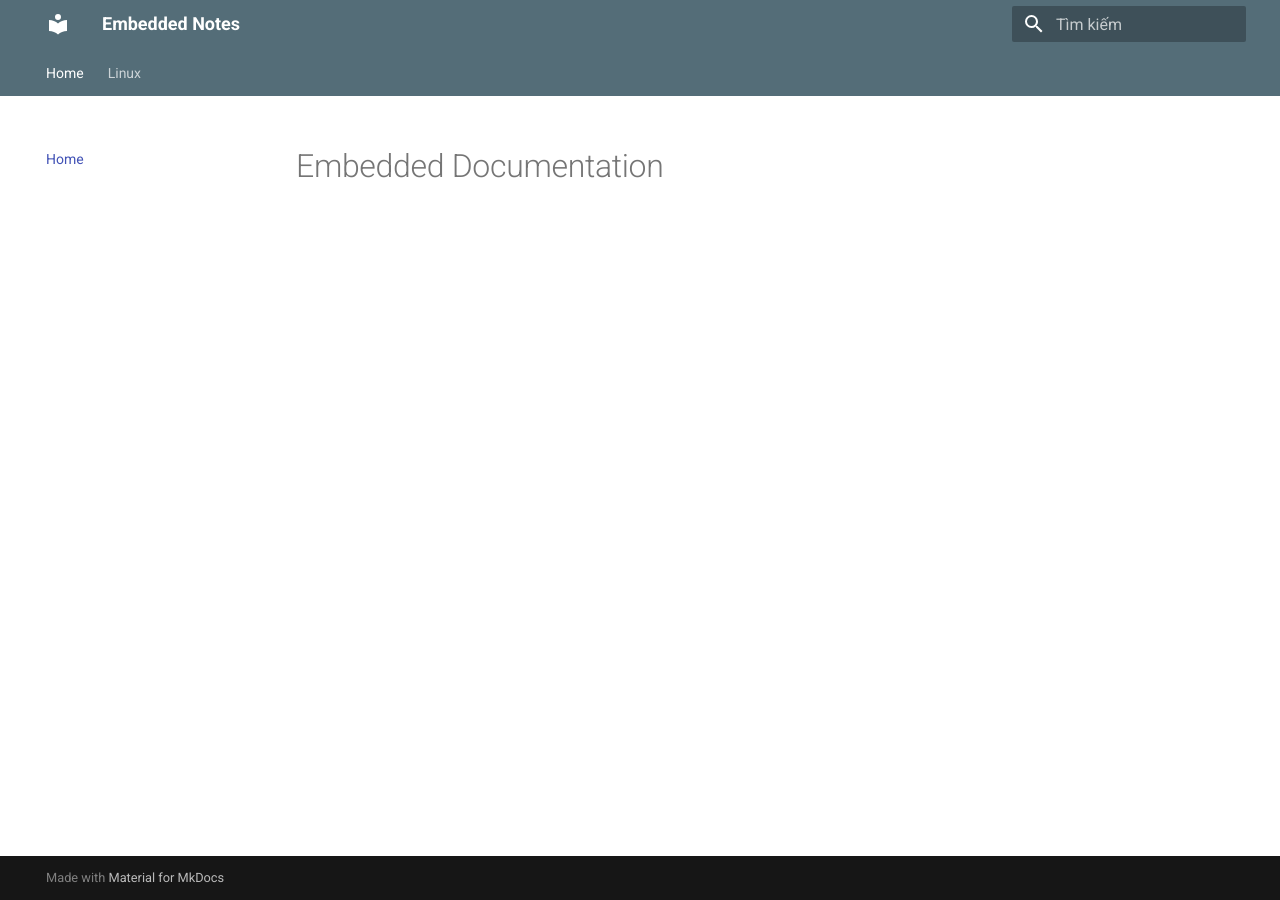
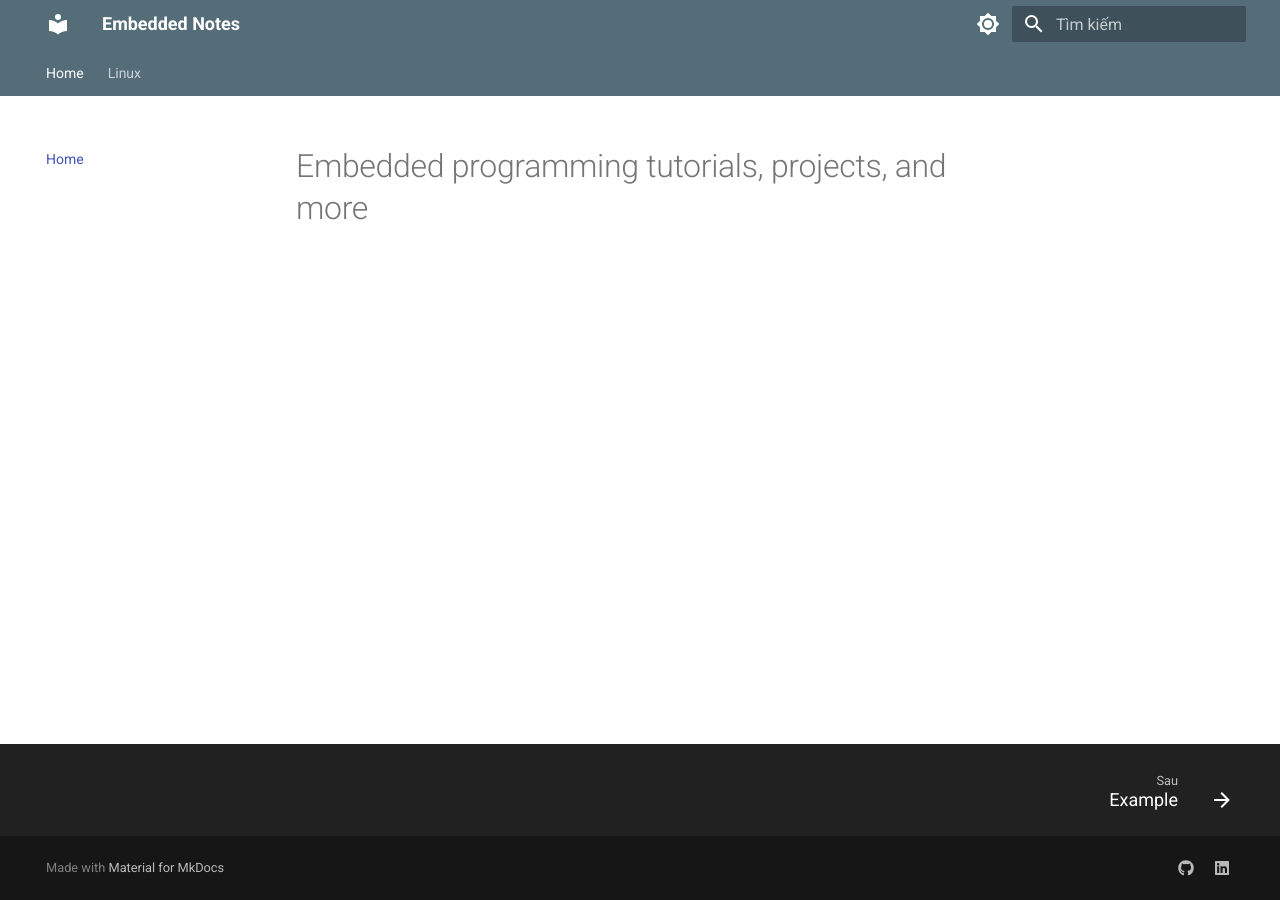
Before and after one commit to QuocBuu/QuocBuu.github.io, an MkDocs documentation site: the page built from docs/index.md, in a window 1280 px wide. Built offline with MkDocs 1.6.1 and Material for MkDocs 9.7.7, drawn with Linux system fonts in a browser that asks for light colours.

```diff
--- a/docs/index.md
+++ b/docs/index.md
@@ -1 +1 @@
-# Embedded Documentation
+# Embedded programming tutorials, projects, and more
--- /dev/null
+++ b/docs/stylesheets/extra.css
@@ -0,0 +1,16 @@
+/* Custom styles for the site */
+
+:root {
+  --md-primary-fg-color: #607d8b;
+  --md-accent-fg-color: #3f51b5;
+}
+
+/* Improve code block appearance */
+.highlight {
+  border-radius: 4px;
+}
+
+/* Better spacing for content */
+.md-content {
+  max-width: 900px;
+}
--- a/mkdocs.yml
+++ b/mkdocs.yml
@@ -1,6 +1,7 @@
 site_name: Embedded Notes
-site_description: Linux • Embedded • Multimedia
+site_description: Embedded programming tutorials, projects, and more
 site_url: https://quocbuu.github.io
+site_author: Quoc Buu
 
 theme:
   name: material
@@ -9,14 +10,27 @@ theme:
     - scheme: default
       primary: blue grey
       accent: indigo
+      toggle:
+        icon: material/brightness-7
+        name: Chuyển sang chế độ tối
+    - scheme: slate
+      primary: blue grey
+      accent: indigo
+      toggle:
+        icon: material/brightness-4
+        name: Chuyển sang chế độ sáng
   features:
     - navigation.tabs
     - navigation.sections
     - navigation.expand
     - navigation.top
+    - navigation.indexes
+    - navigation.footer
     - search.highlight
     - search.suggest
+    - search.share
     - content.code.copy
+    - content.code.annotate
 
 nav:
   - Home: index.md
@@ -25,9 +39,38 @@ nav:
 
 markdown_extensions:
   - admonition
+  - pymdownx.details
   - pymdownx.superfences
-  - pymdownx.details
-  - pymdownx.highlight
+  - pymdownx.highlight:
+      anchor_linenums: true
+      line_spans: __span
+      pygments_lang_class: true
   - pymdownx.inlinehilite
+  - pymdownx.snippets
+  - pymdownx.tabbed:
+      alternate_style: true
+  - pymdownx.emoji:
+      emoji_index: !!python/name:material.extensions.emoji.twemoji
+      emoji_generator: !!python/name:material.extensions.emoji.to_svg
+  - attr_list
+  - md_in_html
   - toc:
       permalink: true
+      toc_depth: 3
+
+plugins:
+  - search:
+      lang: vi
+  - tags
+
+extra:
+  social:
+    - icon: fontawesome/brands/github
+      link: https://github.com/QuocBuu
+      name: GitHub
+    - icon: fontawesome/brands/linkedin
+      link: https://www.linkedin.com/in/quocbuu
+      name: LinkedIn
+
+extra_css:
+  - stylesheets/extra.css
```
Also changed, not shown: 1 other file.
